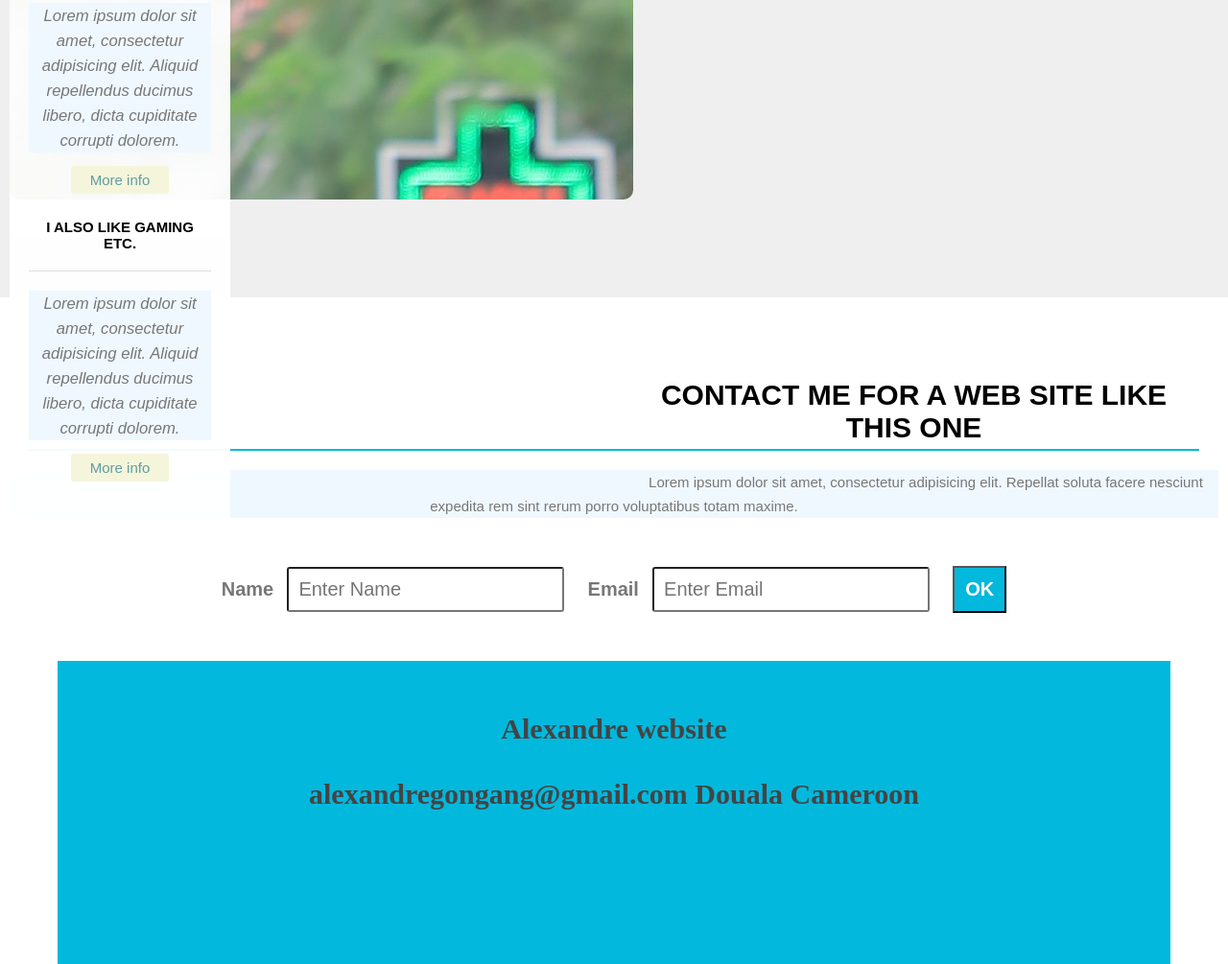
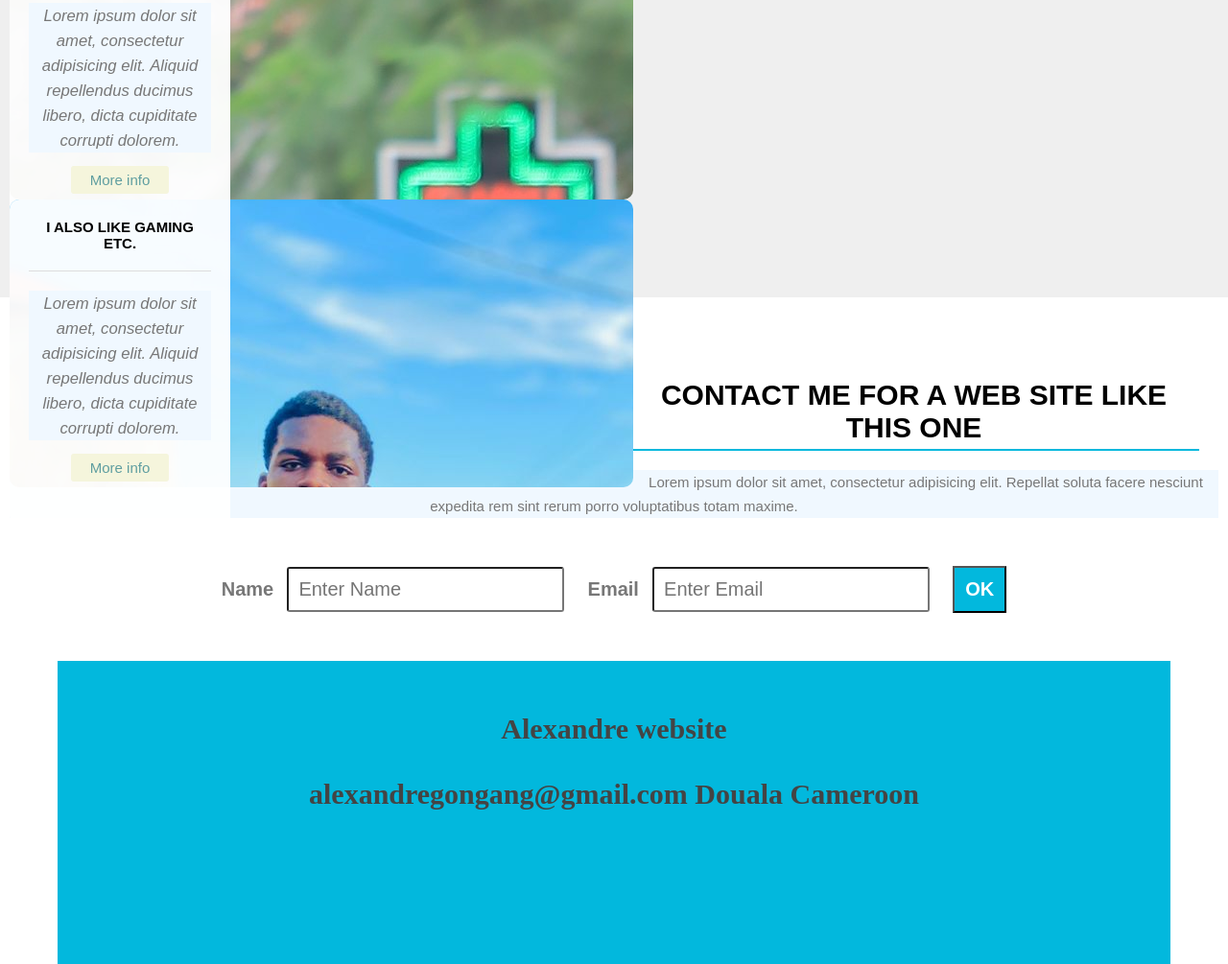
Before and after one commit to Alexandre-17/Gabi-website, a plain HTML site: page index.html in a window 1280 px wide. Shown: the part 1114-2119 px from the top of the page at 96% size. Drawn offline with Linux system fonts and the light colour scheme; files whose address does not match are found by name.

Commit message:
Update index.html

```diff
--- a/index.html
+++ b/index.html
@@ -68,7 +68,7 @@
                     </div>
                 </article>
 
-                <article style="background: url(img/img3.jpg);">
+                <article style="background: url(IMG.jpg);">
                     <div class="overlay">
                         <h4>I also like Gaming etc.</h4>
                         <p><small>Lorem ipsum dolor sit amet, consectetur adipisicing elit. Aliquid repellendus ducimus libero, dicta cupiditate corrupti dolorem.</small></p>
```
